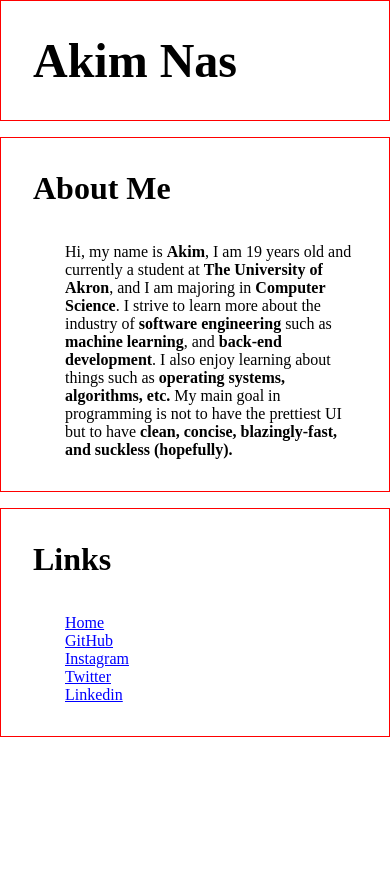
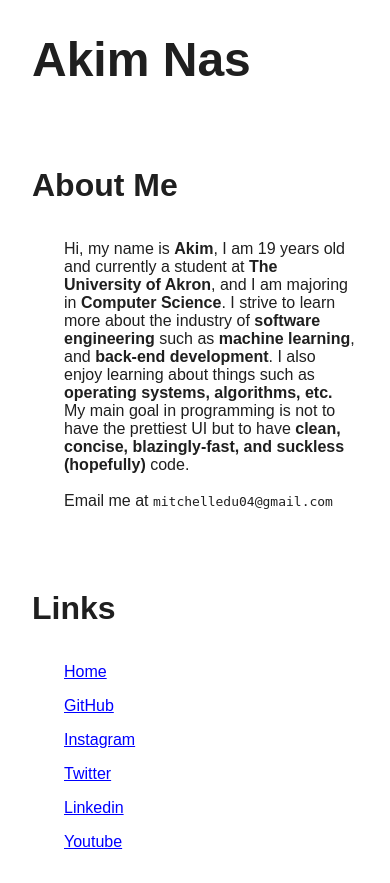
Before and after one commit to akim-nas/my-website, a PHP site: page /templates/index.html in a window 390 px wide. Before the commit the page ends 737 px from the top, so only its background shows below. Run offline with PHP 8.4, Linux system fonts and the light colour scheme.

Commit message:
added an xtra link, added color, added media query

```diff
--- a/static/style.css
+++ b/static/style.css
@@ -7,6 +7,11 @@ html, body {
   height: 100vh;
   width: 50vw;
   margin: auto;
+  font-family: Arial, Helvetica, sans-serif;
+}
+
+:root {
+  --black: #1f1f1f;
 }
 
 .grid-container {
@@ -18,7 +23,6 @@ html, body {
 }
 
 .grid-item {
-  border: 1px solid red;
   padding: 2rem;
 }
 
@@ -28,11 +32,13 @@ html, body {
 #title-sect #title {
   font-size: 3rem;
   font-weight: 700;
+  color: var(--black);
 }
 
 .semi-title {
   font-size: 2rem;
   font-weight: 600;
+  color: var(--black);
 }
 
 #about-sect {
@@ -40,6 +46,7 @@ html, body {
 }
 #about-sect .about-text {
   margin-left: 2rem;
+  color: var(--black);
 }
 #about-sect .about-text span {
   font-weight: 600;
@@ -51,6 +58,9 @@ html, body {
 #links-sect .links {
   list-style-type: none;
   margin-left: 2rem;
+  display: flex;
+  flex-direction: column;
+  gap: 1rem;
 }
 #links-sect .links .link > a {
   color: blue;
@@ -59,6 +69,13 @@ html, body {
   color: blue;
 }
 
+/* TABLET */
+@media only screen and (max-width: 1000px) {
+  html, body {
+    width: 75vw;
+  }
+}
+/* MOBILE */
 @media only screen and (max-width: 600px) {
   html, body {
     width: 100vw;
--- a/static/style.scss
+++ b/static/style.scss
@@ -7,6 +7,11 @@ html, body {
     height: 100vh;
     width: 50vw;
     margin: auto;
+    font-family:Arial, Helvetica, sans-serif;
+}
+
+:root {
+    --black: #1f1f1f;
 }
 
 .grid-container {
@@ -18,7 +23,6 @@ html, body {
 }
 
 .grid-item {
-    border: 1px solid red;
     padding: 2rem;
 }
 
@@ -28,12 +32,14 @@ html, body {
     #title {
         font-size: 3rem;
         font-weight: 700;
+        color: var(--black);
     }
 }
 
 .semi-title {
     font-size: 2rem;
     font-weight: 600;
+    color: var(--black);
 }
 
 #about-sect {
@@ -41,6 +47,7 @@ html, body {
 
     .about-text {
         margin-left: 2rem;
+        color: var(--black);
 
         span {
             font-weight: 600;
@@ -54,6 +61,9 @@ html, body {
     .links {
         list-style-type: none;
         margin-left: 2rem;
+        display: flex;
+        flex-direction: column;
+        gap: 1rem;
 
         .link > a{
             color: blue;
@@ -65,6 +75,14 @@ html, body {
     }
 }
 
+/* TABLET */
+@media only screen and(max-width: 1000px) {
+    html, body {
+        width: 75vw;
+    }
+}
+
+/* MOBILE */
 @media only screen and (max-width: 600px) {
     html, body {
         width: 100vw;
--- a/templates/index.html
+++ b/templates/index.html
@@ -24,11 +24,15 @@
                 currently a student at <span>The University of Akron</span>, and
                 I am majoring in <span>Computer Science</span>. I strive to
                 learn more about the industry of <span>software engineering</span>
-                such as <span>machine learning</span>, and <span>back-end development</span>.
-                I also enjoy learning about things such as <span>operating
-                systems, algorithms, etc.</span> My main goal in programming
-                is not to have the prettiest UI but to have <span>clean,
-                concise, blazingly-fast, and suckless (hopefully).</span>
+                such as <span>machine learning</span>, and <span>back-end
+                development</span>. I also enjoy learning about things such as
+                <span>operating systems, algorithms, etc.</span> My main goal in
+                programming is not to have the prettiest UI but to have <span>
+                clean, concise, blazingly-fast, and suckless (hopefully)</span>
+                code.
+                <br/>
+                <br/>
+                Email me at <code>mitchelledu04@gmail.com</code>
             </div>
         </div>
 
@@ -41,16 +45,19 @@
                     <a href="#">Home</a>
                 </li>
                 <li class="link link-2" id="github">
-                    <a href="#">GitHub</a>
+                    <a href="https://github.com/akim-nas" target="_blank">GitHub</a>
                 </li>
                 <li class="link link-3" id="instagram">
-                    <a href="#">Instagram</a>
+                    <a href="https://www.instagram.com/__akimnas__/" target="_blank">Instagram</a>
                 </li>
                 <li class="link link-4" id="twitter">
-                    <a href="#">Twitter</a>
+                    <a href="https://twitter.com/__akiMnaS__" target="_blank">Twitter</a>
                 </li>
                 <li class="link link-5" id="linkedin">
-                    <a href="#">Linkedin</a>
+                    <a href="https://www.linkedin.com/in/gavin-isaacs-35366225b/" target="_blank">Linkedin</a>
+                </li>
+                <li class="link link-6" id="youtube">
+                    <a href="https://www.youtube.com/channel/UCSS7fpHaNdi5OTGOA9BIegw" target="_blank">Youtube</a>
                 </li>
             </ul>
             </div>
```
Also changed, not shown: 1 other file.
